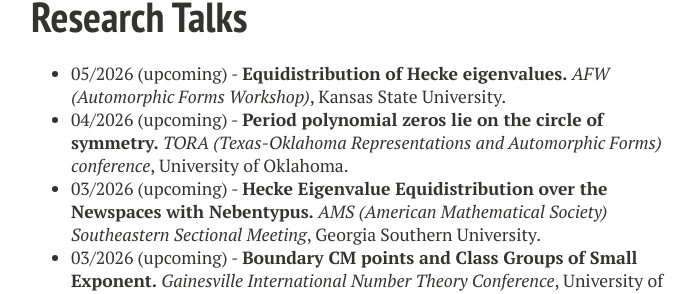
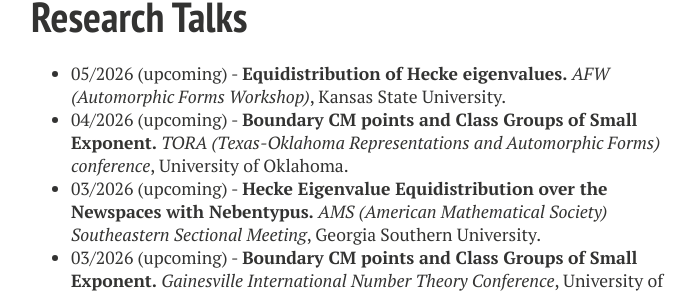
Before and after one commit to erick-ross/erick-ross.github.io, a Jekyll site: the page built from research.md, in a window 1280 px wide and 900 px high, scrolled down 936 px. Shown: the part 152-446 px from the top of the window, without its empty margins (289-988 px from the left). Built offline with Jekyll 4.4.1, drawn with Linux system fonts in a browser that asks for light colours; nearby versions of some CDN libraries.

Commit message:
updated research page

```diff
--- a/research.md
+++ b/research.md
@@ -27,7 +27,7 @@ layout: page
 
 # Research Talks
 - 05/2026 (upcoming) - **Equidistribution of Hecke eigenvalues.** *AFW (Automorphic Forms Workshop)*, Kansas State University.
-- 04/2026 (upcoming) - **Period polynomial zeros lie on the circle of symmetry.** *TORA (Texas-Oklahoma Representations and Automorphic Forms) conference*, University of Oklahoma.
+- 04/2026 (upcoming) - **Boundary CM points and Class Groups of Small Exponent.** *TORA (Texas-Oklahoma Representations and Automorphic Forms) conference*, University of Oklahoma.
 - 03/2026 (upcoming) - **Hecke Eigenvalue Equidistribution over the Newspaces with Nebentypus.** *AMS (American Mathematical Society) Southeastern Sectional Meeting*, Georgia Southern University.
 - 03/2026 (upcoming) - **Boundary CM points and Class Groups of Small Exponent.** *Gainesville International Number Theory Conference*, University of Florida.
 - 12/2025 - **Zeros of even and odd period polynomials lie on the circle of symmetry.** *PANTS (PAlmetto Number Theory Series) conference*, Clemson University.
```
